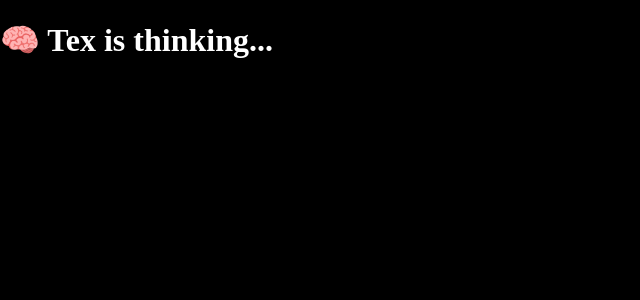
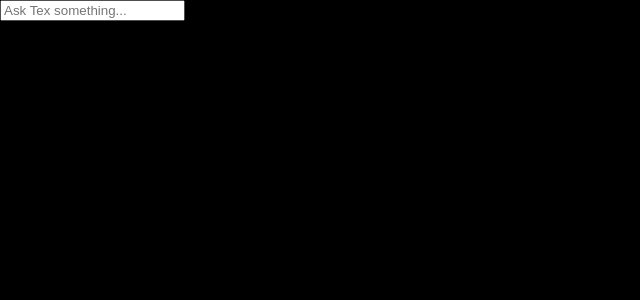
Before and after one commit to MattNardizzi/tex-sovereign-cognition, a Next.js app: page / in a window 1280 px wide. Shown: the top 300 px of the page, without its empty margins (0-640 px from the left). Built offline with nearby package versions, Linux system fonts and the light colour scheme.

Commit message:
Update page.tsx

```diff
--- a/src/app/page.tsx
+++ b/src/app/page.tsx
@@ -1,8 +1,9 @@
-// src/app/page.tsx
+import TypingPanel from "@/components/TypingPanel";
+
 export default function Home() {
   return (
-    <main className="flex min-h-screen items-center justify-center bg-black text-white">
-      <h1 className="text-2xl font-mono">🧠 Tex is thinking...</h1>
+    <main className="bg-black min-h-screen flex items-center justify-center">
+      <TypingPanel />
     </main>
   );
 }
```
